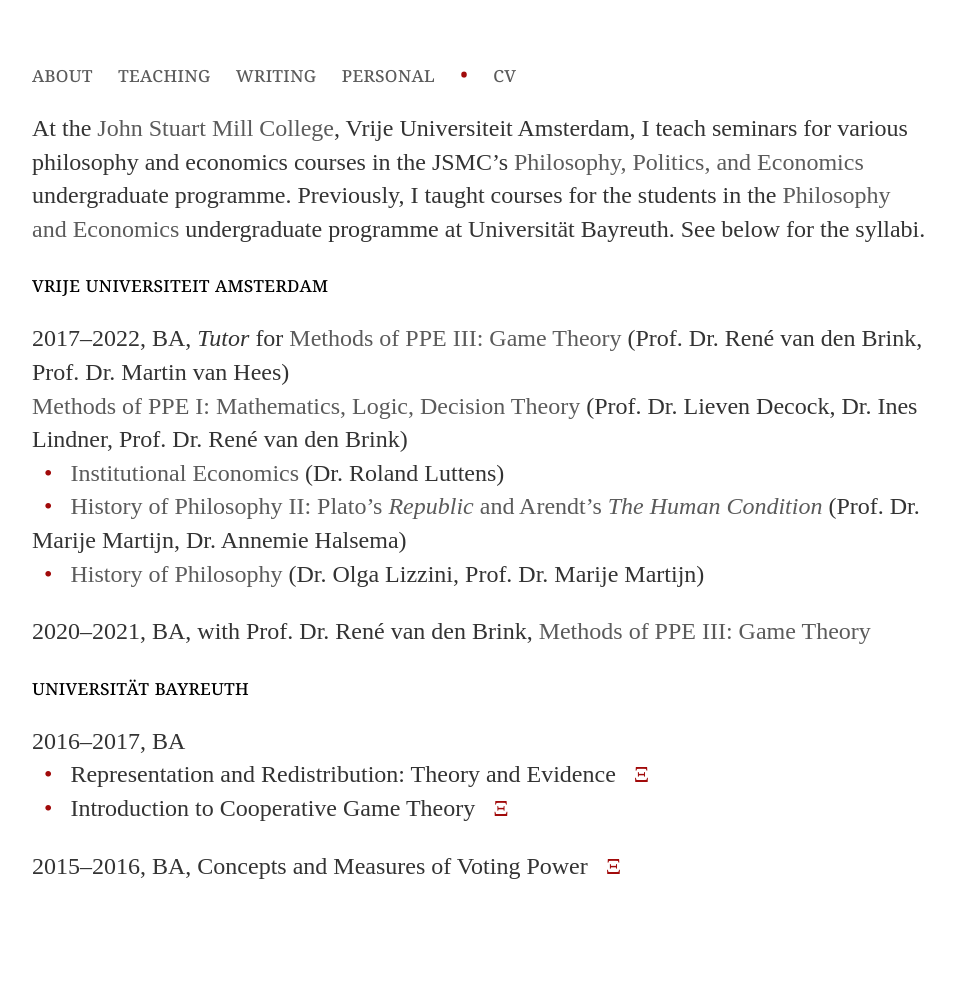
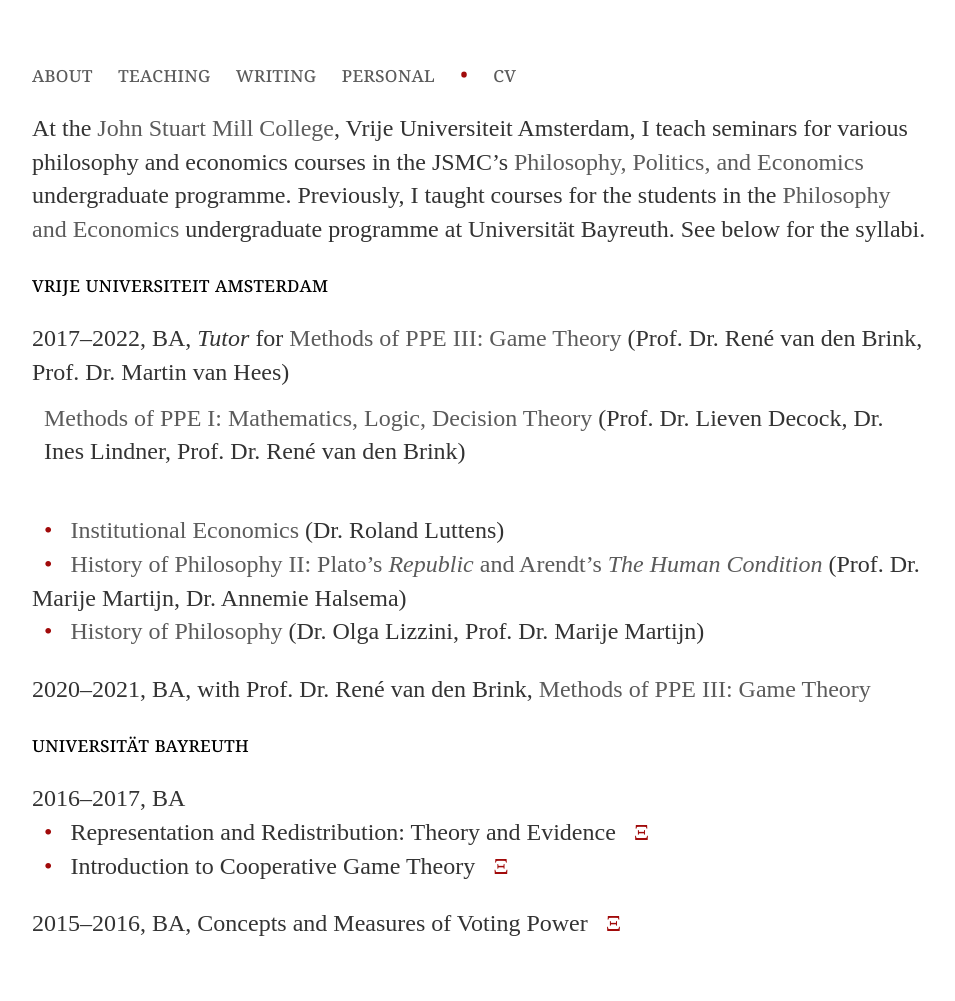
Before and after one commit to uzunovam/uzunovam, a Jekyll site: the page built from teaching/index.html, in a window 1280 px wide. Shown: the whole page, without its empty margins (160-1115 px from the left). Built offline with Jekyll 4.4.1, drawn with Linux system fonts in a browser that asks for light colours; before the commit the page ends 943 px from its top, so only the background shows below that.

Commit message:
Update index.html

```diff
--- a/teaching/index.html
+++ b/teaching/index.html
@@ -6,7 +6,7 @@
 	<p>At the <a href="https://vu.nl/en/about-vu/faculties/faculty-of-humanities/departments/john-stuart-mill-college">John Stuart Mill College</a>, Vrije Universiteit Amsterdam, I teach seminars for various philosophy and economics courses in the JSMC’s <a href="https://vu.nl/en/education/bachelor/philosophy-politics-and-economics">Philosophy, Politics, and Economics</a> undergraduate programme. Previously, I taught courses for the students in the <a href="https://www.pe.uni-bayreuth.de/en/index.html">Philosophy and Economics</a> undergraduate programme at Universit&auml;t Bayreuth. See below for the syllabi.</p>
 	<section>vrije universiteit amsterdam</section>
 	<p>2017–2022, BA, <cite>Tutor</cite> for <a href="https://studiegids.vu.nl/en/Bachelor/2021-2022/philosophy-politics-and-economics/W_JSM_305">Methods of PPE III: Game Theory</a> (Prof. Dr. Ren&eacute; van den Brink, Prof. Dr. Martin van Hees) </br>
-		<style="text-indent:10px"> <a href="https://studiegids.vu.nl/en/Bachelor/2021-2022/philosophy-politics-and-economics/W_JSM_102">Methods of PPE I: Mathematics, Logic, Decision Theory</a> (Prof. Dr. Lieven Decock, Dr. Ines Lindner, Prof. Dr. Ren&eacute van den Brink)</style></br>
+		<label style="margin:0.5em; display:block"> <a href="https://studiegids.vu.nl/en/Bachelor/2021-2022/philosophy-politics-and-economics/W_JSM_102">Methods of PPE I: Mathematics, Logic, Decision Theory</a> (Prof. Dr. Lieven Decock, Dr. Ines Lindner, Prof. Dr. Ren&eacute van den Brink)</label></br>
 		<bullet>&nbsp;&nbsp;&#8226;&nbsp;&nbsp;</bullet> <a href="https://studiegids.vu.nl/en/Bachelor/2021-2022/philosophy-politics-and-economics/W_JSM_218">Institutional Economics</a> (Dr. Roland Luttens) </br>
 		<bullet>&nbsp;&nbsp;&#8226;&nbsp;&nbsp;</bullet> <a href="https://studiegids.vu.nl/en/Bachelor/2021-2022/philosophy-politics-and-economics/W_JSM_211">History of Philosophy II: Plato’s <cite>Republic</cite> and Arendt’s <cite>The Human Condition</cite></a> (Prof. Dr. Marije Martijn, Dr. Annemie Halsema) </br>
 		<bullet>&nbsp;&nbsp;&#8226;&nbsp;&nbsp;</bullet> <a href="https://studiegids.vu.nl/en/Bachelor/2021-2022/philosophy-politics-and-economics/W_JSM_106">History of Philosophy</a> (Dr. Olga Lizzini, Prof. Dr. Marije Martijn)</p>
```
